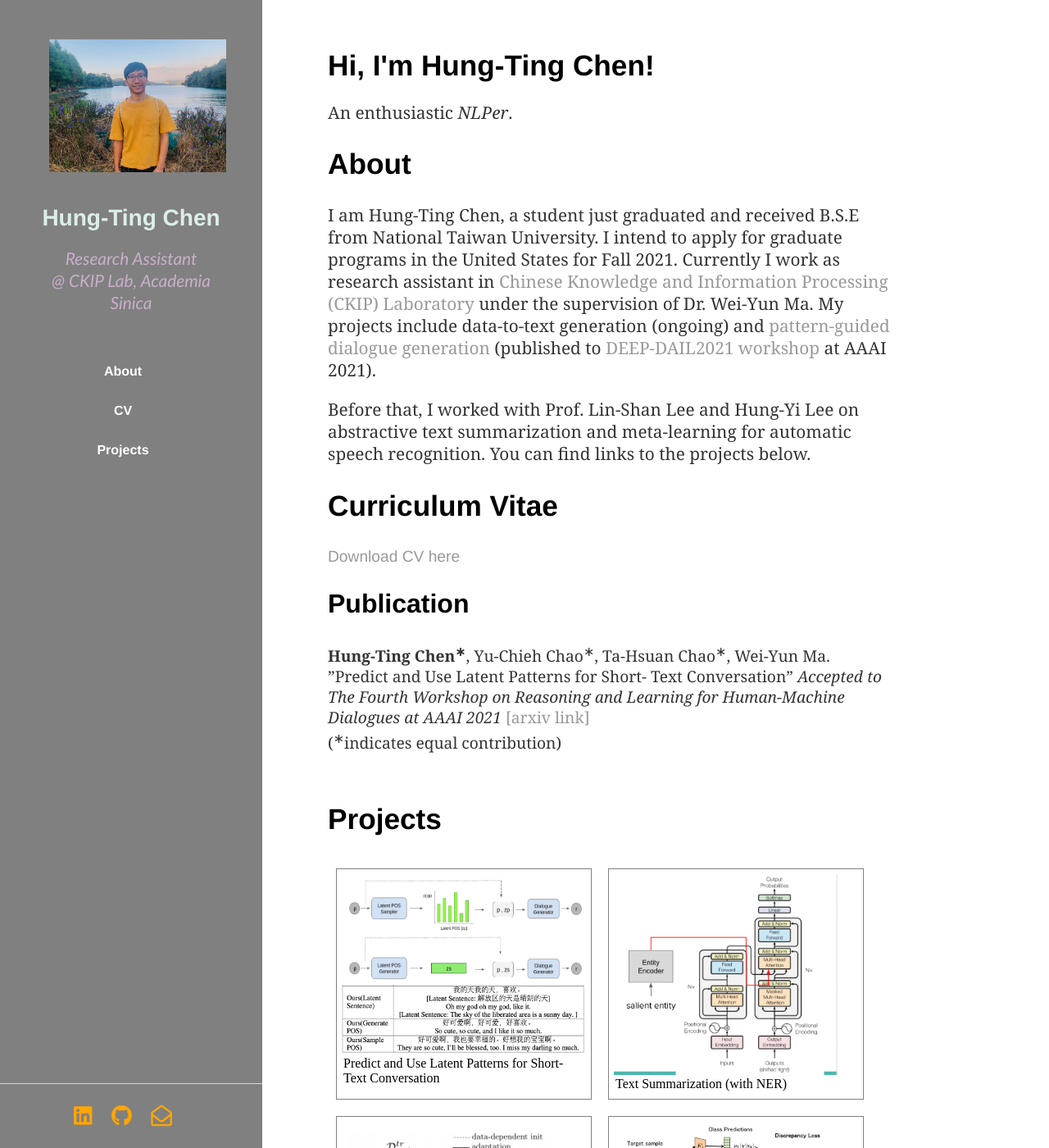
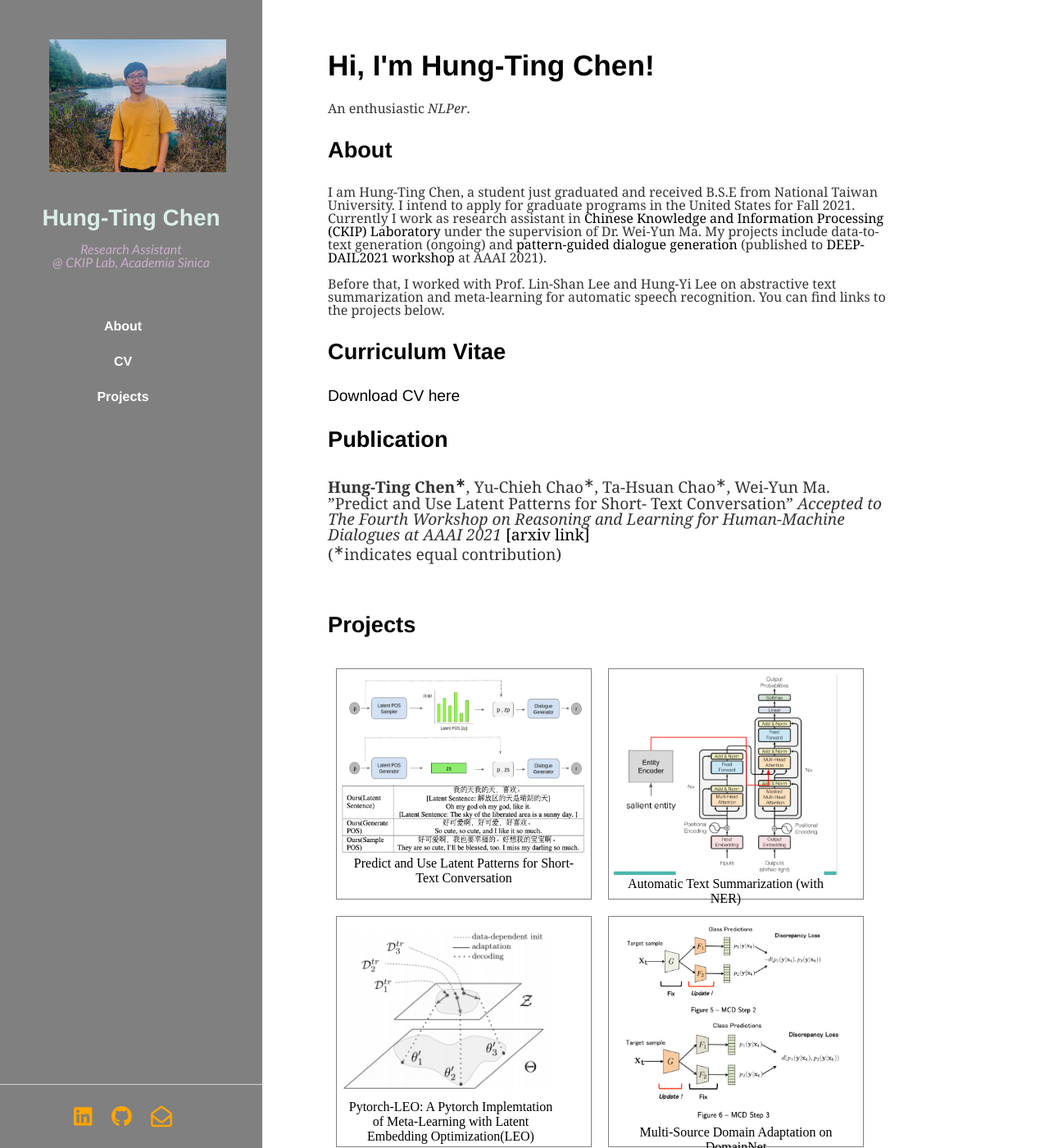
Before and after one commit to timchen0618/timchen0618.github.io, a Jekyll site: the page index.html, which Jekyll copies as it is, in a window 1280 px wide and 1400 px high. Shown: the whole window at 82% size. Built offline with Jekyll 4.4.1, drawn with Linux system fonts in a browser that asks for light colours; nearby versions of some CDN libraries; some of the changed text lies outside the part shown.

Commit message:
modify layout

```diff
--- a/css/main.css
+++ b/css/main.css
@@ -1,9 +1,10 @@
 body { margin: 60px auto; width: 70%; }
 
-a { text-decoration: none; color: #999; }
+/*a { text-decoration: none; color: #999; }*/
+a { text-decoration: none; color: black; }
 a:hover { text-decoration: underline; }
 
-p, ul { font-size: 1.3em; line-height: 1.3em; color: #333; font-family: 'Cambria', 'Verdana', 'Calibri'}
+p, ul { font-size: 1em; line-height: 1em; color: #333; font-family: 'Cambria', 'Verdana', 'Calibri'}
 
 h1, h2, h3, h4 { font-family: 'Helvetica', 'Arial', 'Sans-Serif'; }
 h1 { font-size: 2.2em;  }
@@ -121,7 +122,7 @@
 figcaption {
     display: table-caption;
     caption-side: bottom;
-    text-align: left;
+    text-align: center;
     color: black;
     font-size: 1em;
     padding: 2px;
--- a/index.html
+++ b/index.html
@@ -58,7 +58,7 @@
 
             <section id="about">
                 <div class="about">
-                    <h1>About</h1>
+                    <h3>About</h3>
                     <p> I am Hung-Ting Chen, a student just graduated and received B.S.E from National Taiwan University. I intend to apply for graduate programs in the United States for Fall 2021. Currently I work as research assistant in <a href="https://ckip.iis.sinica.edu.tw/"> Chinese Knowledge and Information Processing (CKIP) Laboratory</a> under the supervision of Dr. Wei-Yun Ma. My projects include data-to-text generation (ongoing) and <a href="https://arxiv.org/abs/2010.13982"> pattern-guided dialogue generation</a> (published to <a href="https://sites.google.com/view/deep-dial2021/">DEEP-DAIL2021 workshop</a> at AAAI 2021). </p>
 
                     <p>Before that, I worked with Prof. Lin-Shan Lee and Hung-Yi Lee on abstractive text summarization and meta-learning for automatic speech recognition. You can find links to the projects below. </p>
@@ -75,7 +75,7 @@
 
             <section id="cv">
                 <div class="cv">
-                        <h1>Curriculum Vitae</h1>
+                        <h3>Curriculum Vitae</h3>
                         <p> <a href="/cv/CV_V2.pdf" class="download" title="Download CV as PDF">Download CV here</a></p>
                         <!-- <address>
                         <strong>Affiliation</strong><br>
@@ -85,7 +85,7 @@
                         <span class="obfuscate">youremailaddress@email.com</span>
                         </address> -->
 
-                        <h2>Publication</h2>
+                        <h3>Publication</h3>
 
                         <!-- <p><strong>Predict and Use Latent Patterns for Short-Text Conversation</strong> </br> Hung-Ting Chen, Yu-Chieh Chao, Ta-Hsuan Chao, Wei-Yun Ma  </br> <a href="https://arxiv.org/abs/2010.13982">[arxiv.org/abs/2010.13982]</a>
                         </p> -->
@@ -99,7 +99,7 @@
 
 
             <section id="projects">
-                <h1>Projects</h1>
+                <h3>Projects</h3>
                 <div class="projects_row">
 
 
@@ -117,7 +117,7 @@
                             <a href="https://docs.google.com/presentation/d/1RGUp9G6mJnxnQeYMiSHpP6at9ORf-S44gmOGI7Ee18s/edit?usp=sharing">
                                 <figure>
                                     <img alt="Text summarization" src="images/sum-image.png" height="245">
-                                    <figcaption> Text Summarization (with NER) </figcaption>
+                                    <figcaption> Automatic Text Summarization (with NER) </figcaption>
                                 </figure>
                             </a>
                         </div>
@@ -136,7 +136,7 @@
                                 <figure>
                                     <img alt="dlcv final" src="images/dlcv_1.png" height="115">
                                     <img alt="dlcv final" src="images/dlcv_2.png">
-                                    <figcaption> DLCV Final </figcaption>
+                                    <figcaption> Multi-Source Domain Adaptation on DomainNet </figcaption>
                                 </figure>
                             </a>
                         </div>
```
Also changed, not shown: other parts of index.html (+3 -3 lines).
